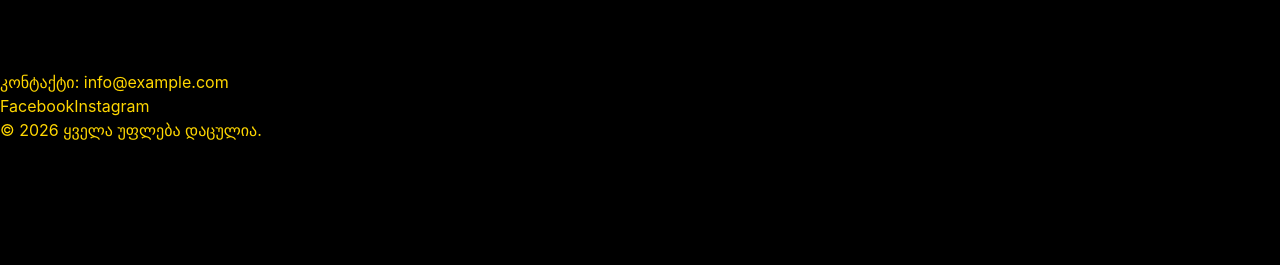
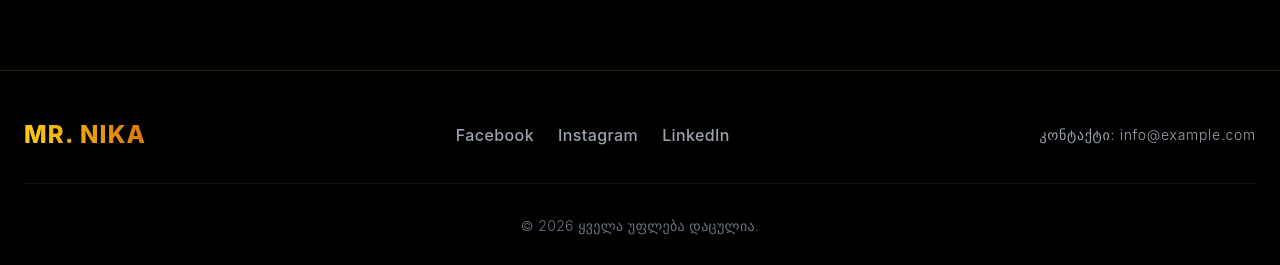
Before and after one commit to nikaia123/nika-kutchukhidze-portfolio, a React (Vite) app: page /Projects in a window 1280 px wide. Shown: the part 1028-1293 px from the top of the page. Before the commit the page ends 1170 px from the top, so only its background shows below. Built offline with nearby package versions, Linux system fonts and the light colour scheme.

Commit message:
fix footer

```diff
--- a/src/components/Footer.tsx
+++ b/src/components/Footer.tsx
@@ -2,20 +2,38 @@ import React from 'react';
 
 export const Footer: React.FC = () => {
   return (
-    <footer>
-      <div style={{backgroundColor:'black', color:'gold'}}>
-        <div className="contact-info" >
-        <p>კონტაქტი: info@example.com</p>
+    <footer className="bg-black border-t border-yellow-500/20 pt-12 pb-8">
+      <div className="max-w-7xl mx-auto px-6">
+
+        <div className="flex flex-col md:flex-row justify-between items-center gap-8 mb-8">
+
+          <div className="text-2xl font-extrabold text-transparent bg-clip-text bg-gradient-to-r from-yellow-400 to-amber-600 tracking-wider">
+            MR. NIKA
+          </div>
+
+          <div className="flex gap-6">
+            <a href="#facebook" className="text-gray-400 hover:text-yellow-500 font-medium tracking-wide transition-colors duration-300">
+              Facebook
+            </a>
+            <a href="#instagram" className="text-gray-400 hover:text-yellow-500 font-medium tracking-wide transition-colors duration-300">
+              Instagram
+            </a>
+            <a href="#linkedin" className="text-gray-400 hover:text-yellow-500 font-medium tracking-wide transition-colors duration-300">
+              LinkedIn
+            </a>
+          </div>
+
+          <div className="text-gray-400 text-sm font-light tracking-wider">
+            <p>კონტაქტი: info@example.com</p>
+          </div>
+
+        </div>
+
+        <div className="text-center text-gray-500 text-sm border-t border-white/5 pt-8 font-light tracking-wide">
+          <p>&copy; {new Date().getFullYear()} ყველა უფლება დაცულია.</p>
+        </div>
+
       </div>
-      <div className="social-links">
-        <a href="#facebook">Facebook</a>
-        <a href="#instagram">Instagram</a>
-      </div>
-      <div className="copyright">
-        <p>&copy; {new Date().getFullYear()} ყველა უფლება დაცულია.</p>
-      </div>
-      </div>
-
     </footer>
   );
 };
```
